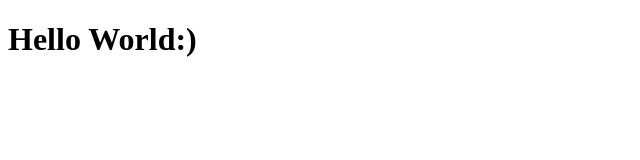
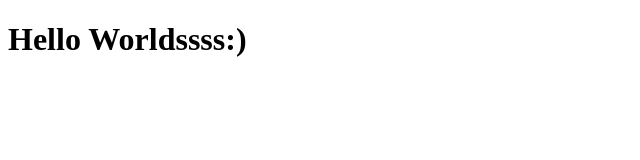
Before and after one commit to NaveenMadMax/zenclass, a plain HTML site: page index.html in a window 1280 px wide. Shown: the full height of the page, 0-640 px from the left. Drawn offline with Linux system fonts and the light colour scheme.

Commit message:
Updated 4 index.html

```diff
--- a/index.html
+++ b/index.html
@@ -4,6 +4,6 @@
 	<title>Hello Worldssss:)</title>
 </head>
 <body>
-	<h1>Hello World:)</h>
+	<h1>Hello Worldssss:)</h>
 </body>
 </html>
```
